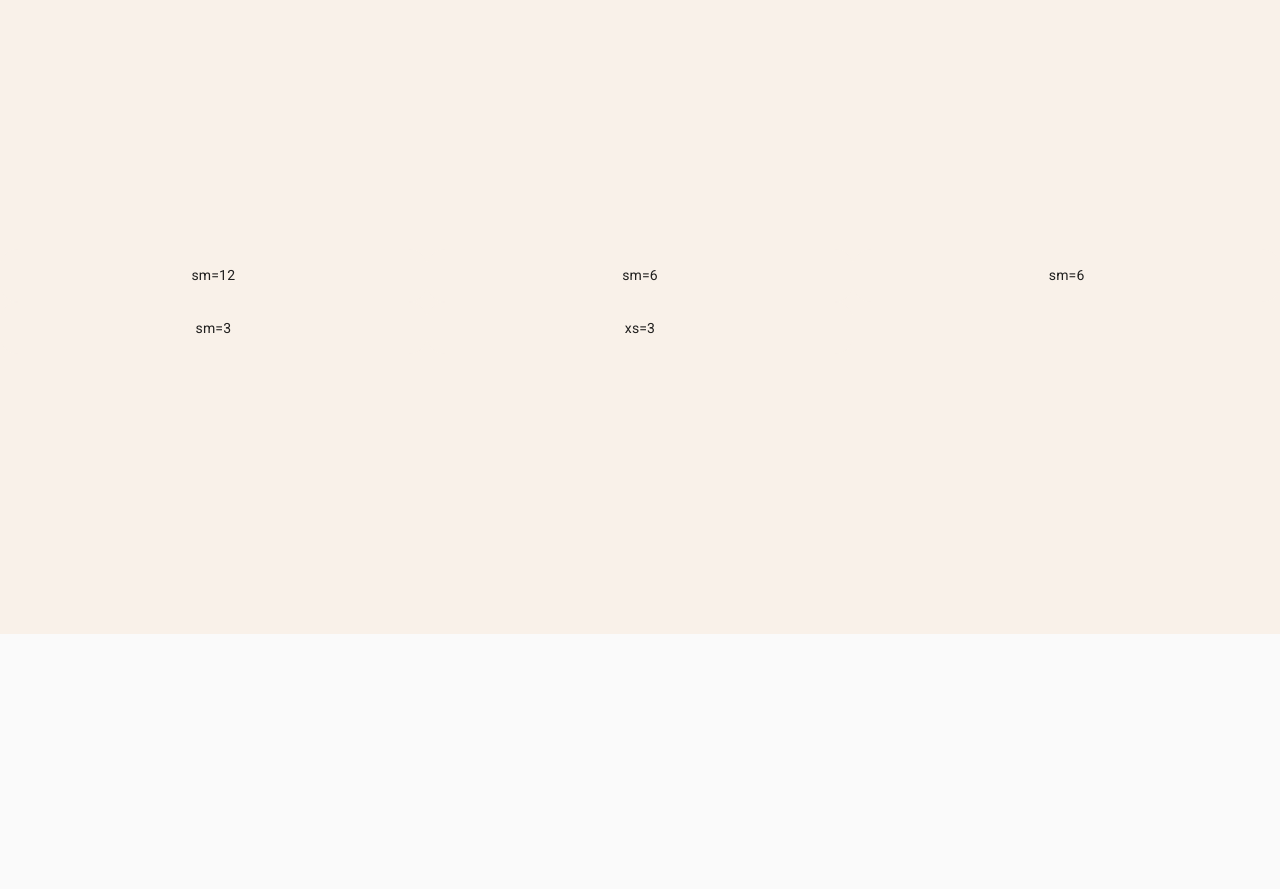
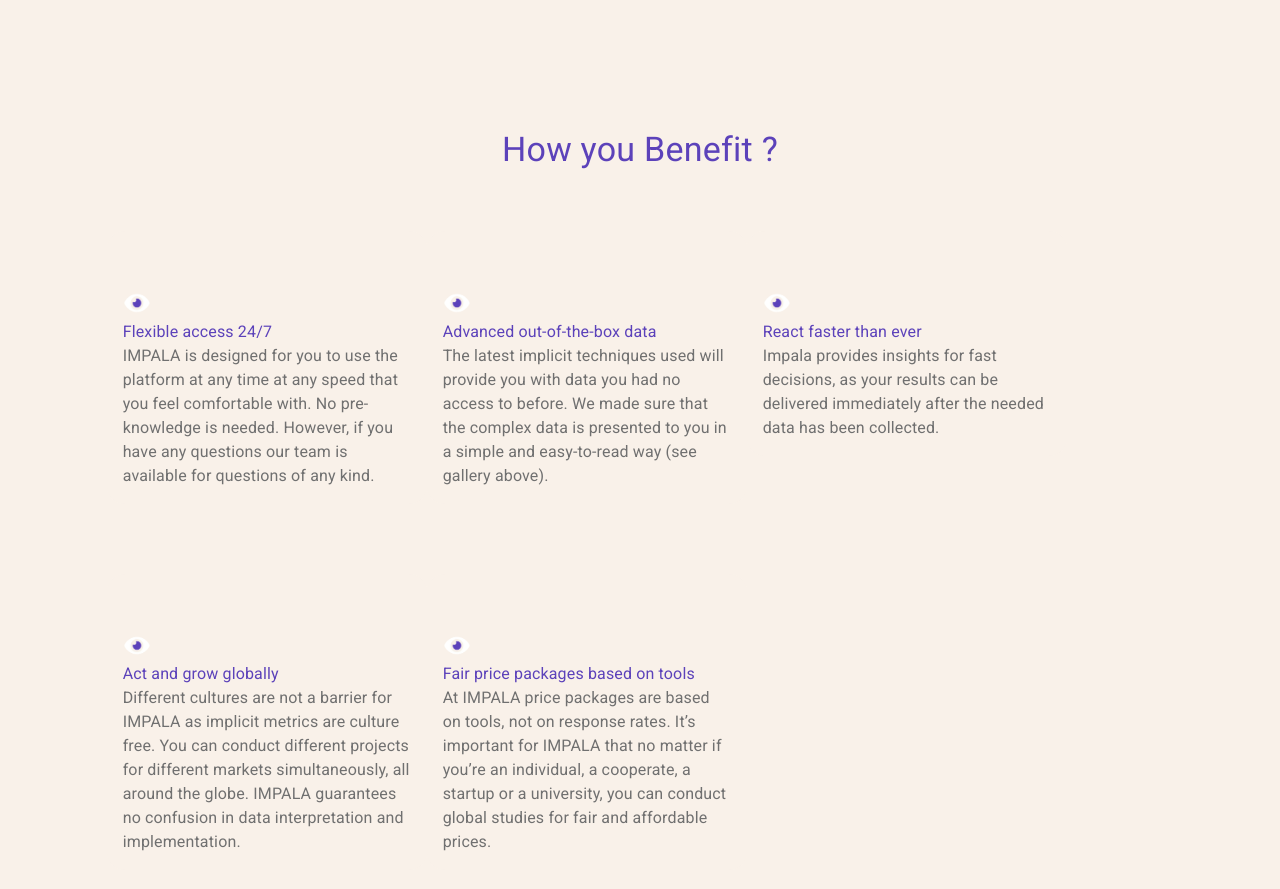
Before and after one commit to Impala-Research/impala-web-portal, a React (Create React App) app: page / in a window 1280 px wide. Shown: the part 2800-3689 px from the top of the page. Before the commit the page ends 3434 px from the top, so only its background shows below. Built offline with nearby package versions, Linux system fonts and the light colour scheme.

Commit message:
Section 4

```diff
--- a/src/Components/Home/Section4/Section4.jsx
+++ b/src/Components/Home/Section4/Section4.jsx
@@ -1,46 +1,111 @@
 import React from "react";
-import Grid from "@material-ui/core/Grid";
-import "../Home.css";
 import { makeStyles } from "@material-ui/core/styles";
 import Paper from "@material-ui/core/Paper";
+import Grid from "@material-ui/core/Grid";
+import Benefits from "../../../SharedComponents/Beneftis";
+import { Typography } from "@material-ui/core";
+
 const useStyles = makeStyles((theme) => ({
   root: {
-    padding: "280px 0px 280px 0px ",
+    padding: "160px 0px 160px 0px ",
     backgroundColor: "#F9F1E9",
+    flexGrow: 1,
   },
   paper: {
-    padding: theme.spacing(2),
     backgroundColor: "#F9F1E9",
+    textAlign: "center",
+    color: theme.palette.text.secondary,
     boxShadow: "none",
-  },
-  border: {
-    paddingTop: "90px",
-    paddingBottom: "90px",
-    borderTop: "solid 1px",
-    borderColor: "#D8D8D8",
   },
 }));
 
 export default function Section4() {
   const classes = useStyles();
+
+  function FormRow() {
+    return (
+      <React.Fragment>
+        <Grid item xs={12} sm={1}>
+          <Paper className={classes.paper}></Paper>
+        </Grid>
+        <Grid item xs={12} sm={3}>
+          <Paper className={classes.paper}>
+            <Benefits
+              title="Flexible access 24/7"
+              text="IMPALA is designed for you to use the platform at any time at any speed that you feel comfortable with. No pre-knowledge is needed. However, if you have any questions our team is available for questions of any kind.
+"
+            />
+          </Paper>
+        </Grid>
+        <Grid item xs={12} sm={3}>
+          <Paper className={classes.paper}>
+            <Benefits
+              title="Advanced out-of-the-box data"
+              text="The latest implicit techniques used will provide you with data you had no access to before. We made sure that the complex data is presented to you in a simple and easy-to-read way (see gallery above).
+"
+            />
+          </Paper>
+        </Grid>
+        <Grid item xs={12} sm={3}>
+          <Paper className={classes.paper}>
+            <Benefits
+              title="React faster than ever"
+              text="Impala provides insights for fast decisions, as your results can be delivered immediately after the needed data has been collected.
+"
+            />
+          </Paper>
+        </Grid>
+        <Grid item sm={1}>
+          <Paper className={classes.paper}></Paper>
+        </Grid>
+      </React.Fragment>
+    );
+  }
+  function FormRow2() {
+    return (
+      <React.Fragment>
+        <Grid item xs={12} sm={1}>
+          <Paper className={classes.paper}></Paper>
+        </Grid>
+        <Grid item sm={3}>
+          <Paper className={classes.paper}>
+            <Benefits
+              title="Act and grow globally"
+              text="Different cultures are not a barrier for IMPALA as implicit metrics are culture free. You can conduct different projects for different markets simultaneously, all around the globe. IMPALA guarantees no confusion in data interpretation and implementation.
+"
+            />
+          </Paper>
+        </Grid>
+        <Grid item xs={12} sm={3}>
+          <Paper className={classes.paper}>
+            <Benefits
+              title="Fair price packages based on tools"
+              text="At IMPALA price packages are based on tools, not on response rates. It’s important for IMPALA that no matter if you’re an individual, a cooperate, a startup or a university, you can conduct global studies for fair and affordable prices.
+"
+            />
+          </Paper>
+        </Grid>
+        <Grid item xs={12} sm={1}>
+          <Paper className={classes.paper}></Paper>
+        </Grid>
+      </React.Fragment>
+    );
+  }
+
   return (
     <div className={classes.root}>
       <Grid container>
-        <Grid item xs={12} sm={4}>
-          <Paper className={classes.paper}>sm=12</Paper>
+        <Grid item xs={12}>
+          <Typography variant="h4" color="primary">
+            How you Benefit ?
+          </Typography>
         </Grid>
-        <Grid item xs={12} sm={4}>
-          <Paper className={classes.paper}>sm=6</Paper>
-        </Grid>
-        <Grid item xs={12} sm={4}>
-          <Paper className={classes.paper}>sm=6</Paper>
-        </Grid>
-        <Grid item xs={12} sm={4}>
-          <Paper className={classes.paper}>sm=3</Paper>
-        </Grid>
-        <Grid item xs={12} sm={4}>
-          <Paper className={classes.paper}>xs=3</Paper>
-        </Grid>
+      </Grid>
+      <Grid container>
+        <FormRow />
+      </Grid>
+      <Grid container>
+        <FormRow2 />
       </Grid>
     </div>
   );
--- a/src/SharedComponents/Beneftis.jsx
+++ b/src/SharedComponents/Beneftis.jsx
@@ -1,33 +1,40 @@
 import React from "react";
 import Grid from "@material-ui/core/Grid";
-import "../Home.css";
 import { makeStyles } from "@material-ui/core/styles";
 import Paper from "@material-ui/core/Paper";
+import { Typography } from "@material-ui/core";
+import Eye from "../Assets/Eye.png";
 const useStyles = makeStyles((theme) => ({
   root: {
-    padding: "280px 0px 280px 0px ",
+    padding: "60px 0px 10px 0px ",
     backgroundColor: "#F9F1E9",
   },
   paper: {
+    paddingTop: "60px",
     padding: theme.spacing(2),
     backgroundColor: "#F9F1E9",
     boxShadow: "none",
+    textAlign: "left",
   },
-  border: {
-    paddingTop: "90px",
-    paddingBottom: "90px",
-    borderTop: "solid 1px",
-    borderColor: "#D8D8D8",
+  img: {
+    width: "10%",
+    height: "auto",
+    borderRadius: "10px",
   },
 }));
 
-export default function Benefits() {
+export default function Benefits(props) {
   const classes = useStyles();
   return (
     <div className={classes.root}>
       <Grid container>
-        <Grid item xs={12} sm={4}>
-          <Paper className={classes.paper}>sm=12</Paper>
+        <Grid item >
+          <Paper className={classes.paper}>
+            <img className={classes.img} src={Eye} alt="logo" />
+            <Typography color="primary">{props.title}</Typography>
+            <Typography color="secondary">{props.text}</Typography>
+          </Paper>
+
         </Grid>
       </Grid>
     </div>
```
Also changed, not shown: src/Assets/Eye.png (added).
